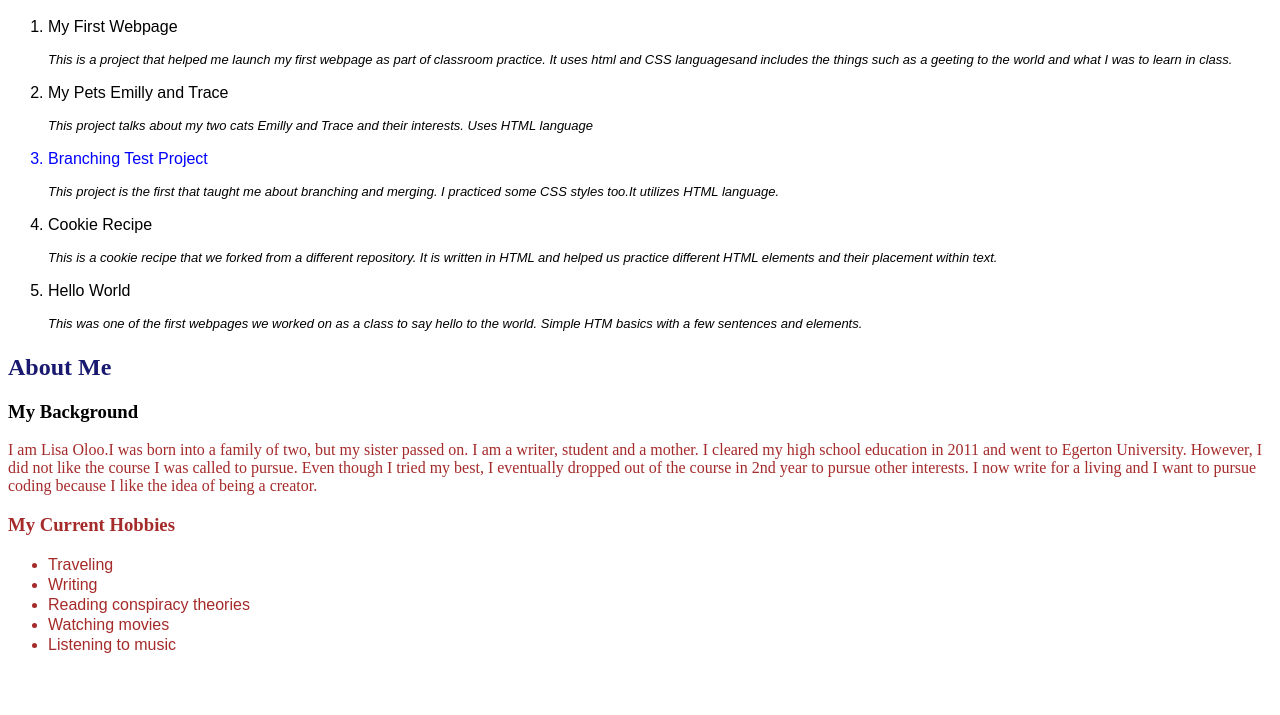
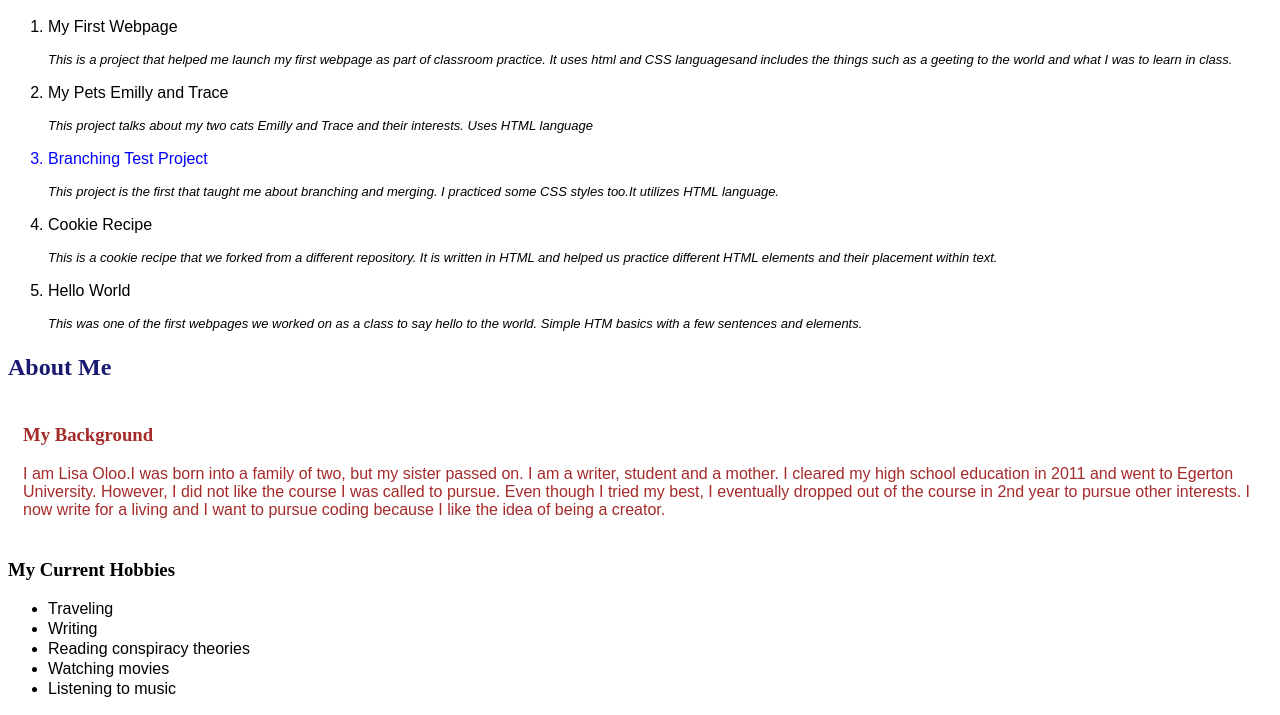
Before and after one commit to lisa-glitch/My-portfolio, a plain HTML site: page My-Portfolio.html in a window 1280 px wide. Shown: the part 622-1337 px from the top of the page. Before the commit the page ends 1293 px from the top, so only its background shows below. Drawn offline with Linux system fonts and the light colour scheme.

Commit message:
add more classes to the file

```diff
--- a/CSS/styles.css
+++ b/CSS/styles.css
@@ -4,14 +4,17 @@ h1 {
 h2{
   color: midnightblue;
 }
-p {text-align: left;
+p {
+  text-align: left;
   font-family: Arial, Helvetica, sans-serif;
   font-size: medium;
 }
-ul {line-height: 20px;
+ul {
+  line-height: 20px;
   font-family: Arial, Helvetica, sans-serif;
 }
-ol {line-height: 20px;
+ol {
+  line-height: 20px;
    font-family: Arial, Helvetica, sans-serif;
   }
 .projects {
@@ -22,11 +25,25 @@ p.projects {
   font-size: small;
   font-style: italic;
 }
-#best {color: blue;}
+#best {
+  color: blue;}
 .important {
   color: brown;
+  border: 3px crimson;
+  margin: 10px;
+  padding: 5px;
 }
 .interest {
   text-align: left;
   color: red;
 }
+image {
+  float: left;
+}
+body {
+  font-family:serif
+}
+.trivial {
+  color: black;
+  font-size: medium;
+}
--- a/My-Portfolio.html
+++ b/My-Portfolio.html
@@ -3,10 +3,10 @@
   <head>
     <title>Lisa Oloo</title>
     <meta name="A portfolio for Lisa Oloo" content="">
-    <img src="jasmine.jpg" width="700" height="500" alt="My daughter Jasmine">
   <link href="CSS/styles.css" rel="stylesheet" type="text/css">
   </head>
   <body>
+    <img src="jasmine.jpg" width="700" height="500" alt="My daughter Jasmine">
     <h1>Lisa Oloo's Projects</h1>
     <h2>Projects I have Handled</h2>
     <p>
@@ -25,10 +25,12 @@
     </p>
   <h2>About Me</h2>
   <p>
+    <div class="important">
     <h3>My Background</h3>
-    <div class="important"
     <p>I am Lisa Oloo.I was born into a family of two, but my sister passed on. I am a writer, student and a mother. I cleared my high school education in 2011 and went to Egerton University. However, I did not like the course I was called to pursue. Even though I tried my best, I eventually dropped out of the course in 2nd year to pursue other interests. I now write for a living and I want to pursue coding because I like the idea of being a creator.</p>
+    </div>
     <h3>My Current Hobbies</h3>
+    <div class="trivial">
         <ul>
           <li><span class="interest"></span>Traveling</li>
           <li><span class="interest"></span>Writing</li>
@@ -36,6 +38,7 @@
           <li><span class="interest"></span>Watching movies</li>
           <li>Listening to music</li>
         </ul>
+      </div>
       </p>
   </body>
 </html>
```
